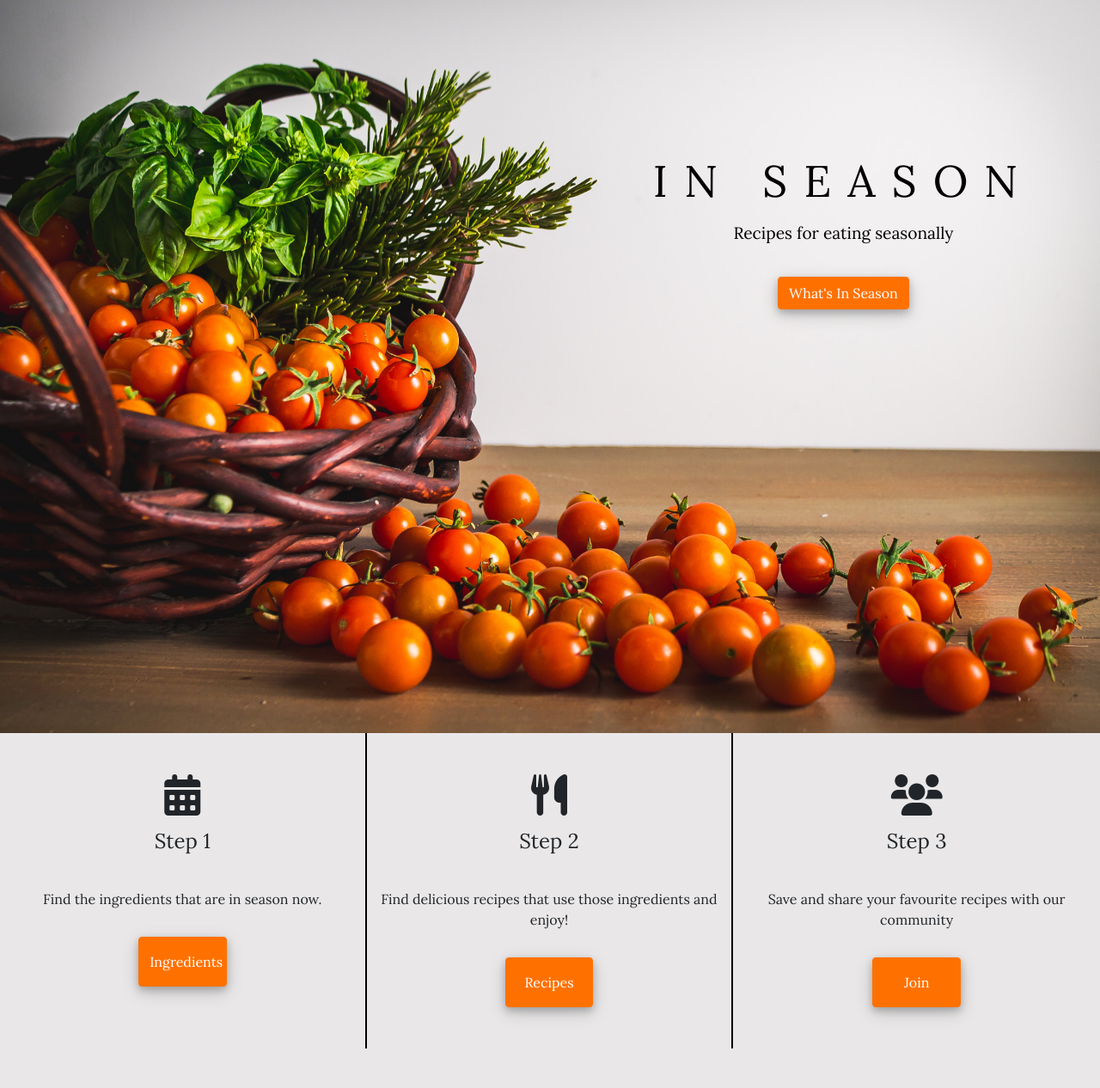
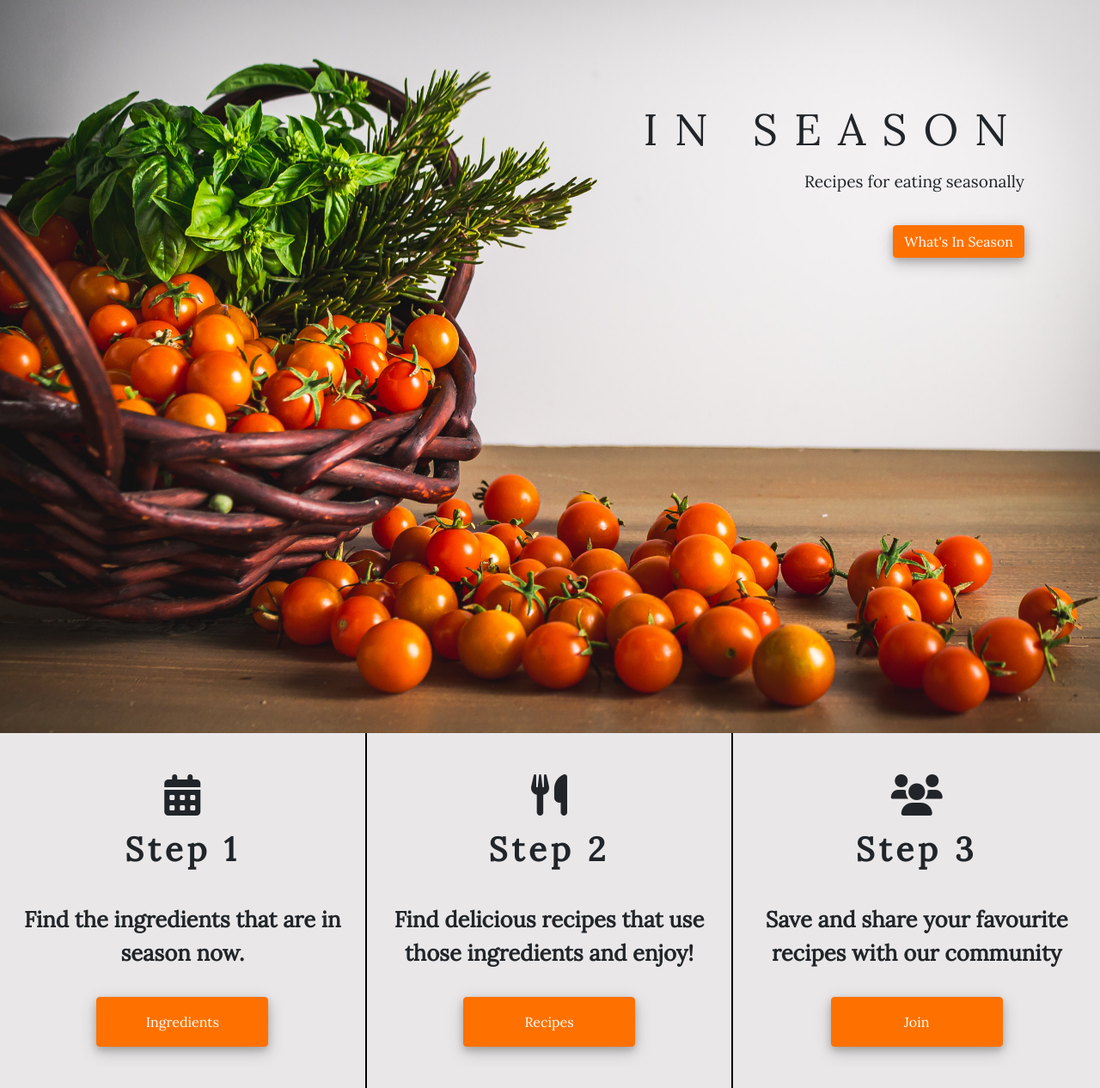
Before and after one commit to Code-Institute-Submissions/jameskelly33-in-season-recipes, a Flask app: page / in a window 1280 px wide. Shown: the part 56-1322 px from the top of the page at 86% size. Before the commit the page ends 1276 px from the top, so only its background shows below. Run offline with Flask 2, Linux system fonts and the light colour scheme; some libraries are stand-ins or nearby versions.

Commit message:
Add custom styles for homepage on smal, medieum and large devices

```diff
--- a/static/css/style.css
+++ b/static/css/style.css
@@ -1,72 +1,116 @@
 body,
 html {
     height: 100%;
+    width: 100%;
     font-family: 'Lora', serif;
 }
 
-.hero-img-container {
+
+/* Homepage */
+/* Small Screens */
+@media screen and (min-width:320px) {
+    .hero-img {
         position: relative;
     }
 
-@media screen and (max-width:800px) {
     .cover-text {
         position: absolute;
-    top: 2vh;
-    left: 20vw;
-
+        top: 50px;
+        left: 50px;
     }
 
     .hero-img-heading {
-    font-size: 8vw;
-    letter-spacing: 1.5vw;
-    font-weight: 400;
+        letter-spacing: 3px;
+        font-weight: 700;
     }
 
     .hero-img-sub-heading {
-    font-weight: 300;
+        font-weight: 600;
     }
 
     .hero-img-btn {
+        border-color: #7ca938;
         background-color: #7ca938;
-    border-color: #7ca938;
         box-shadow: 0 4px 8px 0 rgba(0, 0, 0, 0.2), 0 6px 20px 0 rgba(0, 0, 0, 0.19);
-
     }
 
     .steps-section {
-    background-color: #f6f2f1;
+        background-color: #f6f2f1e7;
     }
 
     .steps-section-button {
+        border-color: #7ca938;
         background-color: #7ca938;
-    border-color: #7ca938;
         box-shadow: 0 4px 8px 0 rgba(0, 0, 0, 0.2), 0 6px 20px 0 rgba(0, 0, 0, 0.19);
-    width: auto;
+        width: 120px;
     }
 
     .steps-heading {
-    font-size: 3vh;
+        font-weight: 700;
+        letter-spacing: 3px;
     }
 
     .steps-text {
-    font-size: 2vh;
+        font-weight: 600;
     }
 
     .step-1,
     .step-2 {
-    border-bottom: 2px solid black
+        border-bottom: 2px solid black;
     }
 
 }
 
 
+/* Med Screens */
+
+@media screen and (min-width:768px){
+
     .cover-text {
         position: absolute;
-    top: 20vh;
-    right: 4vw;
-    color: black;
-    padding-left: 2vw;
-    padding-right: 2vw;
+        top: 100px;
+        left: 100px;
+    }
+
+    .hero-img-heading {
+        letter-spacing: 5px;
+        font-weight: 700;
+        font-size:8vw;
+    }
+
+    .hero-img-sub-heading {
+        font-size: 3vw;
+        font-weight: 600;
+    }
+    .steps-section-button {
+        width: 200px;
+    }
+
+    .steps-heading {
+        letter-spacing: 5px;
+        font-weight: 700;
+        font-size:6vw;
+    }
+
+    .steps-text {
+        font-size: 3vw;
+        font-weight: 600;
+    }
+
+}
+
+/* Large Screens */
+
+@media screen and (min-width:992px){
+
+
+    .cover-text {
+        position: absolute;
+        top: 100px;
+        right:100px;
+        text-align: right;
+
+
     }
 
     .hero-img-heading {
@@ -74,6 +118,9 @@ html {
         font-size: 4vw;
         letter-spacing: 1.5vw;
         font-weight: 400;
+
+
+
     }
 
     .hero-img-sub-heading {
@@ -91,24 +138,30 @@ html {
 
     .steps-section {
         background-color: #e9e7e8;
+
     }
 
     .steps-section-button {
+
         background-color: #fe7101;
         border-color: #fe7101;
         box-shadow: 0 4px 8px 0 rgba(0, 0, 0, 0.2), 0 6px 20px 0 rgba(0, 0, 0, 0.19);
-    width: 8vw;
+        width: 200px;
     }
 
     .steps-heading {
-    font-size: 3vh;
+        font-size: 3vw;
     }
 
     .steps-text {
-    font-size: 2vh;
+        font-size: 2vw;
     }
 
     .step-1,
     .step-2 {
-    border-right: 2px solid black
+        border-right: 2px solid black;
+        border-bottom: none;
     }
+
+
+}
--- a/templates/index.html
+++ b/templates/index.html
@@ -1,12 +1,12 @@
 {% extends "base.html" %}
 {% block content %}
     <!-- Hero Image -->
-    <div class="container-fluid g-0 hero-img-container">
+    <div class="container-fluid g-0">
         <div class="row ">
-            <div class="col text-center">
+            <div class="col hero-img">
                  <picture>
-                     <source class='img-fluid hero-img' media="(max-width: 800px)" srcset="{{ url_for('static', filename='images/asparagus.jpg') }}">
-                     <img class='img-fluid hero-img' src="{{ url_for('static', filename='images/tomatoes.jpg') }}"alt="">
+                     <source class='img-fluid ' media="(max-width: 992px)" srcset="{{ url_for('static', filename='images/asparagus.jpg') }}">
+                     <img class='img-fluid ' src="{{ url_for('static', filename='images/tomatoes.jpg') }}"alt="">
                  </picture>
                     <div class='cover-text'>
                         <h1 class='hero-img-heading'> IN SEASON</h1>
```
Lines whose indentation alone changed are shown as unchanged.
